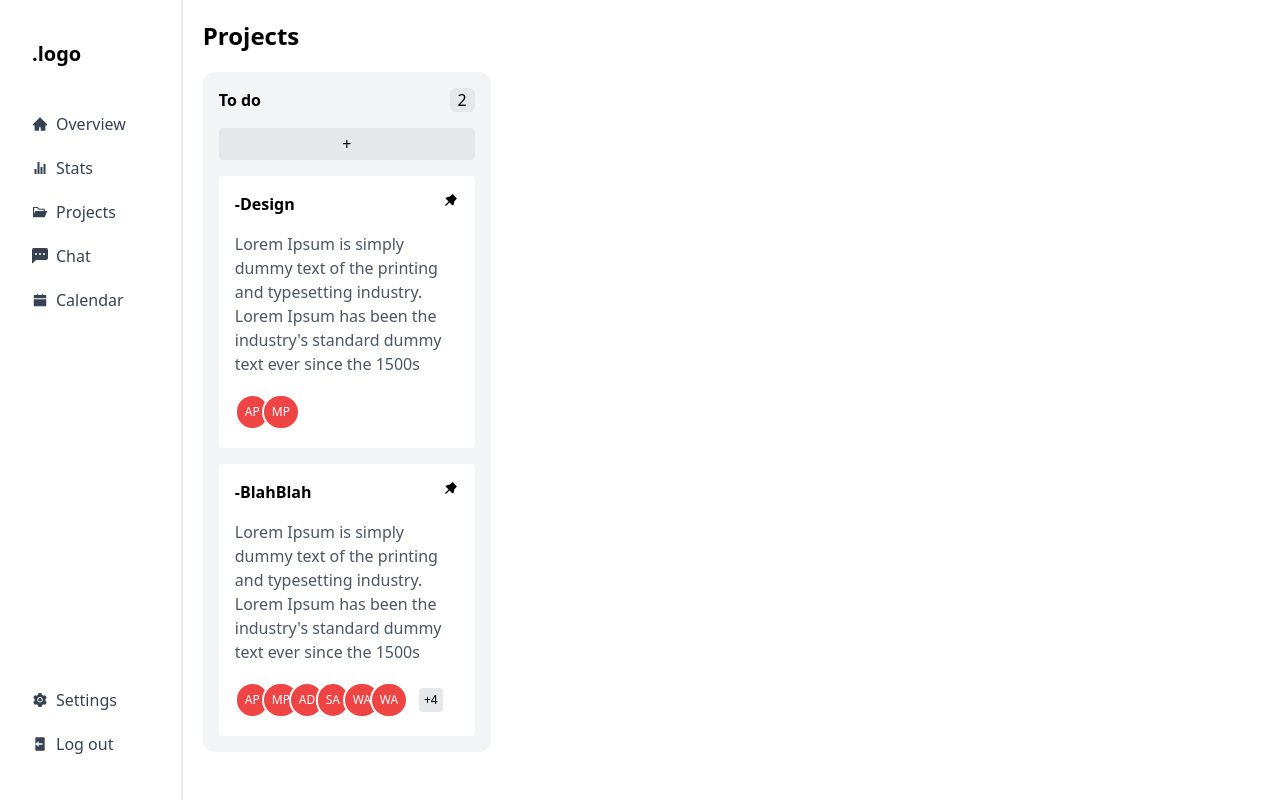
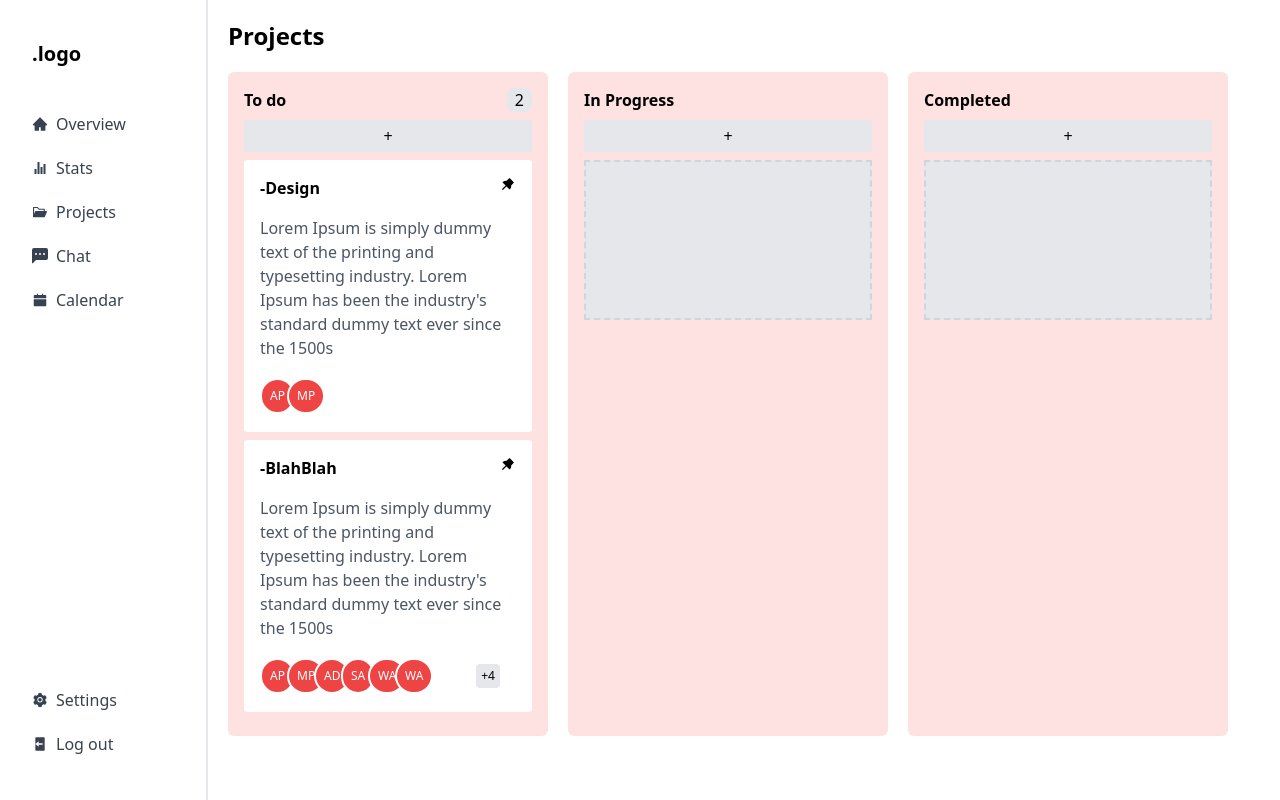
Before and after one commit to apekul/task_management, a React (Create React App) app: page /Projects in a window 1280 px wide. Built offline with nearby package versions, Linux system fonts and the light colour scheme.

Commit message:
install react-draggable, add style to projects component and basic drag and drop functionality

```diff
--- a/package.json
+++ b/package.json
@@ -8,6 +8,7 @@
     "@testing-library/user-event": "^13.2.1",
     "react": "^18.2.0",
     "react-dom": "^18.2.0",
+    "react-draggable": "^4.4.5",
     "react-icons": "^4.10.1",
     "react-router-dom": "^6.14.0",
     "react-scripts": "5.0.1",
--- /dev/null
+++ b/src/Components/Display/Projects/Frame.js
@@ -0,0 +1,29 @@
+import React from "react";
+import Task from "./task";
+
+const Frame = ({ list, val }) => {
+  return (
+    <div className="bg-red-100 w-80 rounded-md h-auto p-4 ">
+      <div className="flex items-center justify-between">
+        <h3 className="font-bold">{val}</h3>
+        <p className="bg-gray-200 px-2 rounded-md">
+          {list.length > 0 ? list.length : ""}
+        </p>
+      </div>
+      <button className="w-full py-1 my-2 bg-gray-200 rounded hover:bg-gray-300">
+        +
+      </button>
+      {list.length > 0 ? (
+        list.map((value, index) => (
+          <div key={index} className="mb-2">
+            <Task item={value} />
+          </div>
+        ))
+      ) : (
+        <div className="bg-gray-200 border-dashed border-2 border-gray-300  h-40 flex items-center justify-center"></div>
+      )}
+    </div>
+  );
+};
+
+export default Frame;
--- a/src/Components/Display/Projects/Projects.js
+++ b/src/Components/Display/Projects/Projects.js
@@ -1,5 +1,5 @@
-import React from "react";
-import Pattern from "./pattern";
+import React, { useState } from "react";
+import Frame from "./Frame";
 
 const todo = [
   {
@@ -34,25 +34,16 @@ const todo = [
 ];
 
 const Projects = () => {
+  const [inProgress, setInProgress] = useState([]);
+  const [complete, setComplete] = useState([]);
+
   return (
-    <div className="w-full h-screen pl-5 overflow-auto">
+    <div className="w-auto h-screen pl-5">
       <h2 className="text-2xl font-extrabold py-5">Projects</h2>
-      {/* Item1 */}
-      <div className="bg-gray-100 w-72 rounded-xl h-auto p-4 flex flex-col gap-4">
-        <div className="flex items-center justify-between">
-          <h3 className="font-bold">To do</h3>
-          <p className="bg-gray-200 px-2 rounded-md">{todo.length}</p>
-        </div>
-        <button className="w-full py-1 bg-gray-200 rounded hover:bg-gray-300">
-          +
-        </button>
-        {todo.length > 0
-          ? todo.map((value, index) => (
-              <div key={index} className="">
-                <Pattern item={value} />
-              </div>
-            ))
-          : "no items"}
+      <div className="grid grid-cols-3 gap-5 ">
+        <Frame list={todo} val="To do" />
+        <Frame list={inProgress} val="In Progress" />
+        <Frame list={complete} val="Completed" />
       </div>
     </div>
   );
--- a/src/Components/Display/Projects/pattern.js
+++ /dev/null
@@ -1,37 +0,0 @@
-import React from "react";
-import { AiFillPushpin } from "react-icons/ai";
-
-const pattern = ({ item }) => {
-  return (
-    <div className="bg-white rounded p-4 text-base flex flex-col gap-4 cursor-pointer">
-      {/* Title/pin button */}
-      <div className="flex items-start justify-between ">
-        <p className=" font-bold">-{item.title}</p>
-        <button>
-          <AiFillPushpin />
-        </button>
-      </div>
-      {/* Description */}
-      <div className="text-gray-600">{item.description}</div>
-      {/* Ppl involved/obserwing */}
-      <div className="flex items-center justify-start text-xs text-white w-full h-10 relative">
-        {item.follow.slice(0, 6).map((value, index) => (
-          <div
-            key={index}
-            style={{ left: index * 27 }}
-            className="bg-red-500 p-2 rounded-full border-2 border-white absolute"
-          >
-            {value.name}
-          </div>
-        ))}
-        {item.follow.length >= 6 && (
-          <p className=" flex items-center justify-center text-black w-5 h-5 absolute right-4 p-3 bg-gray-200 rounded">
-            +{item.follow.slice(6.0).length}
-          </p>
-        )}
-      </div>
-    </div>
-  );
-};
-
-export default pattern;
--- /dev/null
+++ b/src/Components/Display/Projects/task.js
@@ -0,0 +1,40 @@
+import React from "react";
+import { AiFillPushpin } from "react-icons/ai";
+import Draggable, { DraggableCore } from "react-draggable";
+
+const Task = ({ item }) => {
+  return (
+    <Draggable>
+      <div className="bg-white rounded p-4 text-base flex flex-col gap-4 cursor-pointer">
+        {/* Title/pin button */}
+        <div className="flex items-start justify-between ">
+          <p className=" font-bold">-{item.title}</p>
+          <button>
+            <AiFillPushpin />
+          </button>
+        </div>
+        {/* Description */}
+        <div className="text-gray-600">{item.description}</div>
+        {/* Ppl involved/obserwing */}
+        <div className="flex items-center justify-start text-xs text-white w-full h-10 relative">
+          {item.follow.slice(0, 6).map((value, index) => (
+            <div
+              key={index}
+              style={{ left: index * 27 }}
+              className="bg-red-500 p-2 rounded-full border-2 border-white absolute"
+            >
+              {value.name}
+            </div>
+          ))}
+          {item.follow.length >= 6 && (
+            <p className=" flex items-center justify-center text-black w-5 h-5 absolute right-4 p-3 bg-gray-200 rounded">
+              +{item.follow.slice(6.0).length}
+            </p>
+          )}
+        </div>
+      </div>
+    </Draggable>
+  );
+};
+
+export default Task;
```
Also changed, not shown: 2 other files (tests, documents, lock files or other folders).
